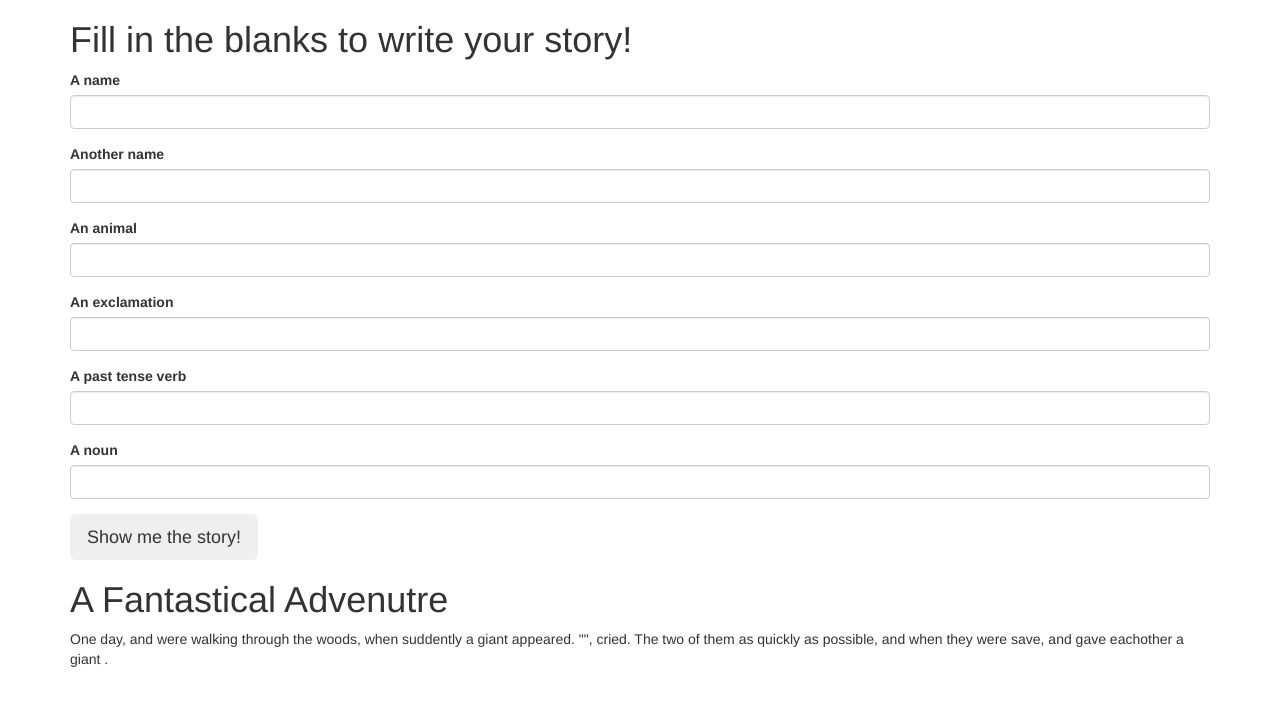
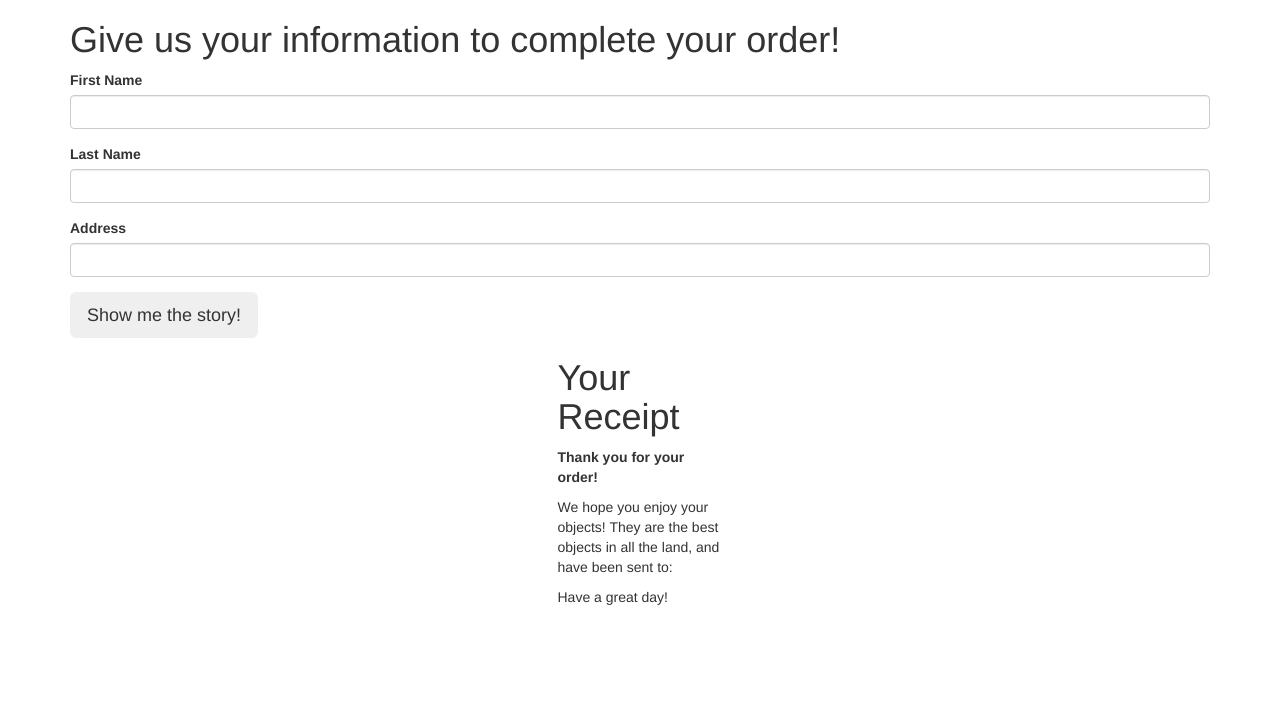
Before and after one commit to Rosanio/receipt, a plain HTML site: page index.html in a window 1280 px wide. Drawn offline with Linux system fonts and the light colour scheme.

Commit message:
Add initial files and work on practicing forums

```diff
--- a/css/styles.css
+++ b/css/styles.css
@@ -6,8 +6,10 @@ h1 {
   text-align: center;
 }
 
-#story {
+#receipt {
   display: none;
+  background-color: white;
+  padding: 10px;
 }
 
 /* ----- Form ------ */
--- a/index.html
+++ b/index.html
@@ -1,7 +1,7 @@
 <!DOCTYPE html>
 <html>
   <head>
-    <title>A Fantastical Advventure</title>
+    <title>Receipt</title>
     <link href="css/bootstrap.css" rel="stylesheet" type="text/css">
     <link href="css/styles.css" rel="stylesheet" type="type/css">
     <script src="js/jquery-1.12.0.js"></script>
@@ -10,44 +10,38 @@
   </head>
   <body>
     <div class="container">
-      <h1>Fill in the blanks to write your story!</h1>
+      <h1>Give us your information to complete your order!</h1>
       <div id="blanks">
         <form>
           <div class="form-group">
-            <label for="person1">A name</label>
-            <input id="person1" class="form-control" type="text">
+            <label for="firstName">First Name</label>
+            <input id="firstName" class="form-control" type="text">
           </div>
           <div class="form-group">
-            <label for="person2">Another name</label>
-            <input id="person2" class="form-control" type="text">
+            <label for="lastName">Last Name</label>
+            <input id="lastName" class="form-control" type="text">
           </div>
           <div class="form-group">
-            <label for="animal">An animal</label>
-            <input id="animal" class="form-control" type="text">
-          </div>
-          <div class="form-group">
-            <label for="exclamation">An exclamation</label>
-            <input id="exclamation" class="form-control" type="text">
-          </div>
-          <div class="form-group">
-            <label for="verb">A past tense verb</label>
-            <input id="verb" class="form-control" type="text">
-          </div>
-          <div class="form-group">
-            <label for="noun">A noun</label>
-            <input id="noun" class="form-control" type="text">
+            <label for="address">Address</label>
+            <input id="address" class="form-control" type="text">
           </div>
           <div class="form-actions">
           <button type="submit" class="btn btn-lg">Show me the story!</button>
           </div>
         </form>
       </div>
-
-      <div id="story">
-        <h1>A Fantastical Advenutre</h1>
-        <p>One day, <span class="person1"></span> and <span class="person2"></span> were walking through the woods, when suddently a giant <span class="animal"></span> appeared. "<span class="exclamation"></span>", <span class="person1"></span> cried. The two of them <span class="verb"></span> as quickly as possible, and when they were save, <span class="person1"></span> and <span class="person2"></span> gave eachother a giant <span class="noun"></span>.</p>
-      </div>
+      <div class='row'>
+        <div class='col-md-2 col-md-offset-5'>
+          <div id="receipt">
+            <h1>Your Receipt</h1>
+            <p><strong>Thank you <span class="firstName"></span> <span class="lastName"></span> for your order!</strong></p>
+            <p>We hope you enjoy your objects! They are the best objects in all the land, and have been sent to:</p>
+            <p><span class="address"></span></p>
+            <p>Have a great day!</p>
+          </div>
+        </div>
     </div>
+  </div>
 
   </body>
 </html>
--- a/js/scripts.js
+++ b/js/scripts.js
@@ -1,20 +1,14 @@
 $(document).ready(function() {
   $('#blanks form').submit(function(event) {
-    var person1Input = $('input#person1').val();
-    var person2Input = $('input#person2').val();
-    var animalInput = $('input#animal').val();
-    var exclamationInput = $('input#exclamation').val();
-    var verbInput = $('input#verb').val();
-    var nounInput = $('input#noun').val();
+    var firstNameInput = $('input#firstName').val();
+    var lastNameInput = $('input#lastName').val();
+    var addressInput = $('input#address').val();
 
-    $('.person1').text(person1Input);
-    $('.person2').text(person2Input);
-    $('.animal').text(animalInput);
-    $('.exclamation').text(exclamationInput);
-    $('.verb').text(verbInput);
-    $('.noun').text(nounInput);
+    $('.firstName').text(firstNameInput);
+    $('.lastName').text(lastNameInput);
+    $('.address').text(addressInput);
 
-    $('#story').show();
+    $('#receipt').show();
 
     event.preventDefault();
   });
```
